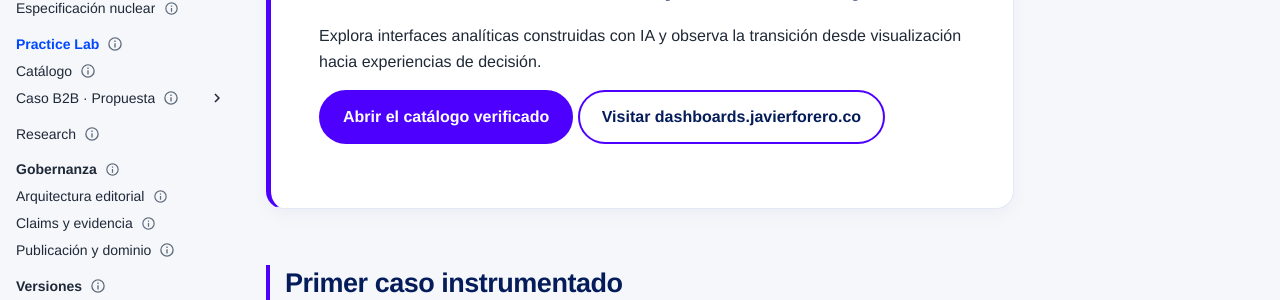
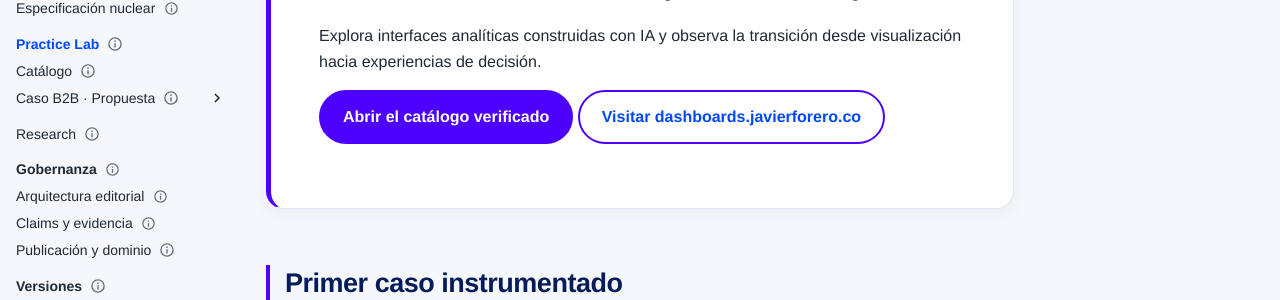
Before and after one commit to jaforero/conversational-decision-intelligence-bok, an MkDocs documentation site: the page built from docs/practice-lab/index.md, in a window 1280 px wide. Shown: the part 475-775 px from the top of the page. Built offline with MkDocs 1.6.1 and Material for MkDocs 9.7.7, drawn with Linux system fonts in a browser that asks for light colours; some web fonts are replaced; comment, search, counter and statistics services are not loaded.

Commit message:
fix: audit representative pages in both themes

```diff
--- a/docs/assets/stylesheets/brand.css
+++ b/docs/assets/stylesheets/brand.css
@@ -96,6 +96,10 @@ input {
   padding: 0.6rem 1.1rem;
 }
 
+.md-typeset .md-button:not(.md-button--primary) {
+  color: var(--cdi-link);
+}
+
 .md-typeset .md-button--primary {
   background: var(--jf-purple);
   color: var(--jf-white);
```
Also changed, not shown: 1 other file.
